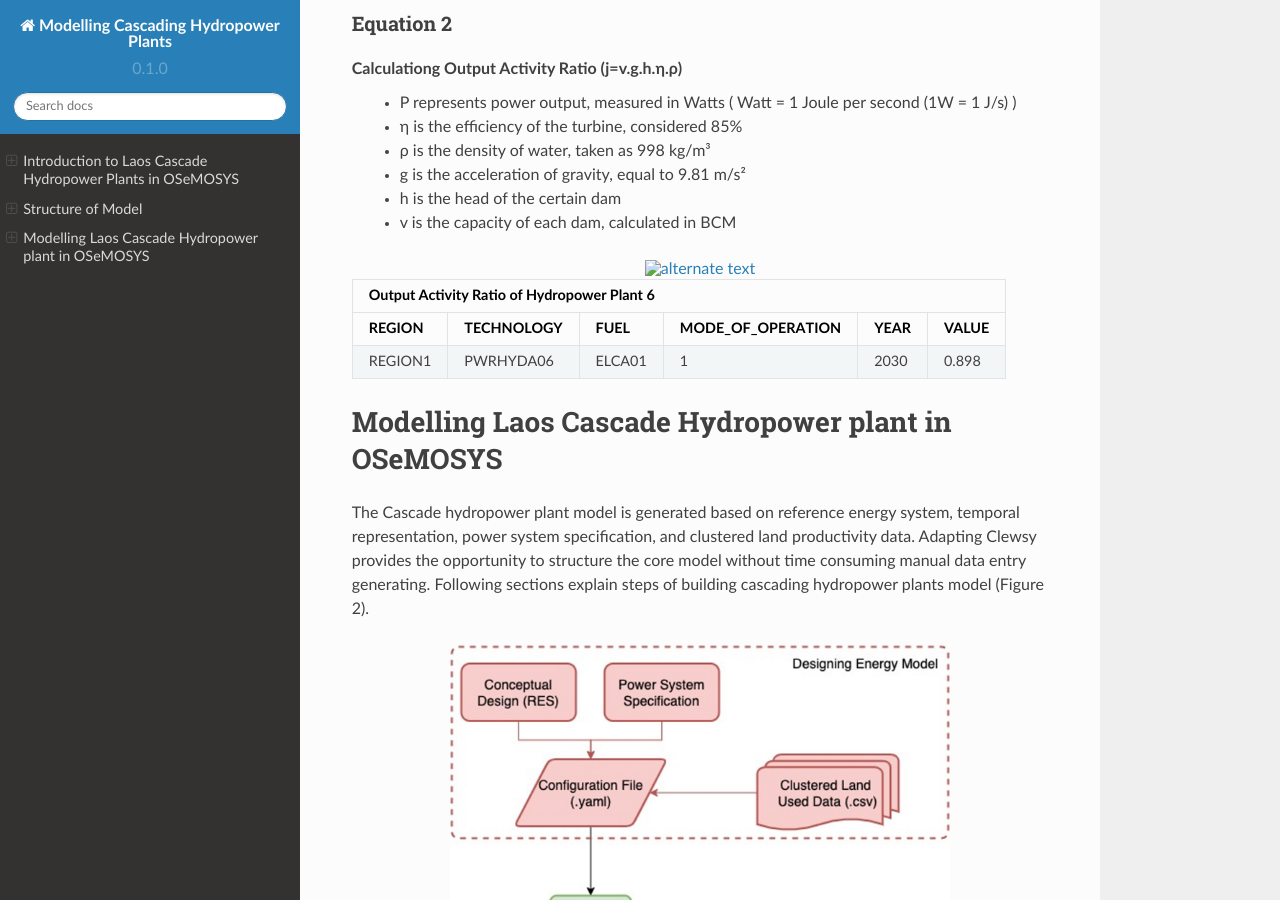
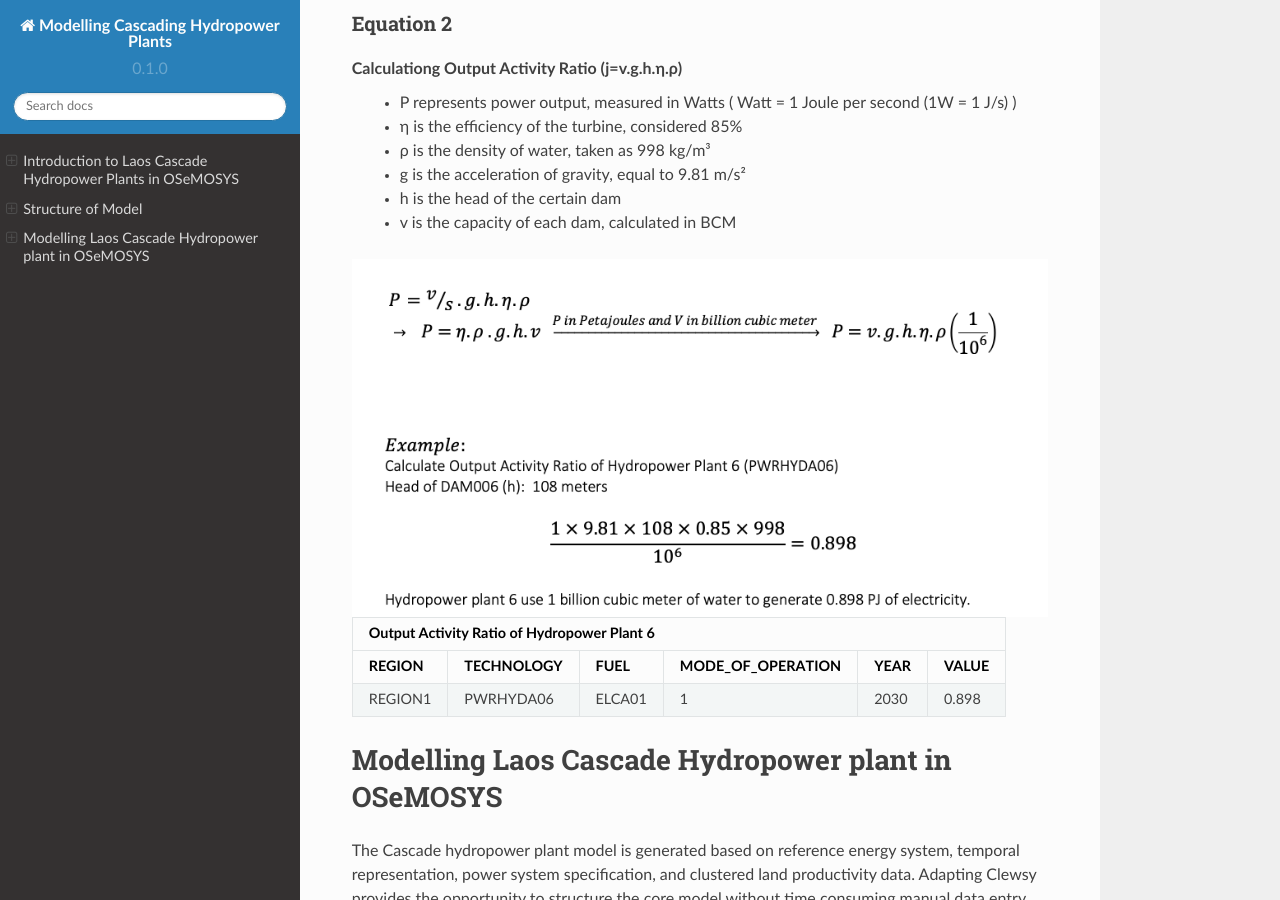
Before and after one commit to YSaedi/Laos_Cascading_HydropowerPlants, a Sphinx documentation site: the page built from docs/source/index.rst, in a window 1280 px wide and 900 px high, scrolled down 5284 px. Built offline with Sphinx 7.4.7 and the Read the Docs theme 2.0.0, drawn with Linux system fonts in a browser that asks for light colours.

Commit message:
Update index.rst

```diff
--- a/docs/source/index.rst
+++ b/docs/source/index.rst
@@ -218,7 +218,7 @@ Calculationg Output Activity Ratio (**j=v.g.h.η.ρ**)
 
 
 
-.. figure:: figure 2.png
+.. figure:: Figure2.png
     :width: 700
     :alt: alternate text
     :figclass: align-center
```
